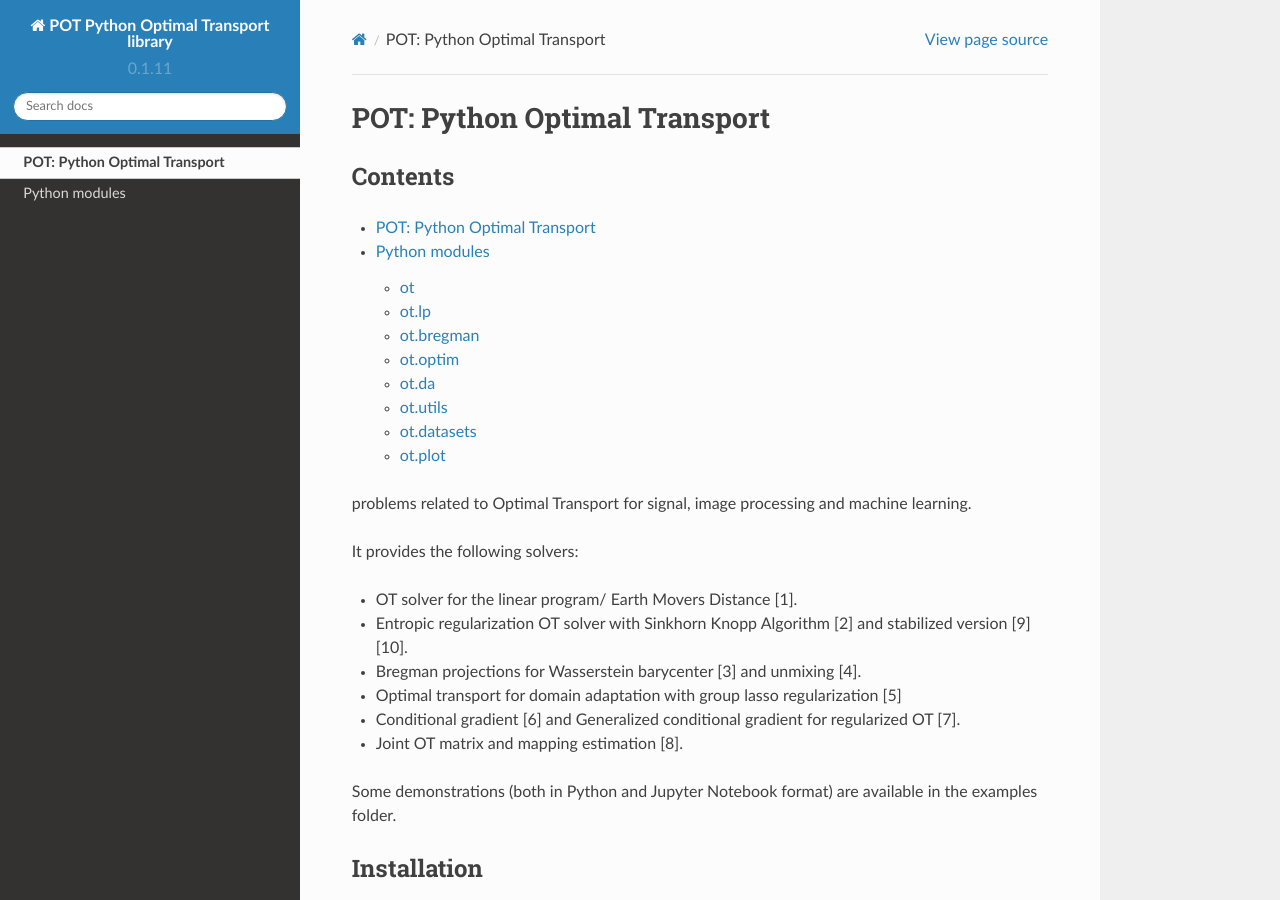
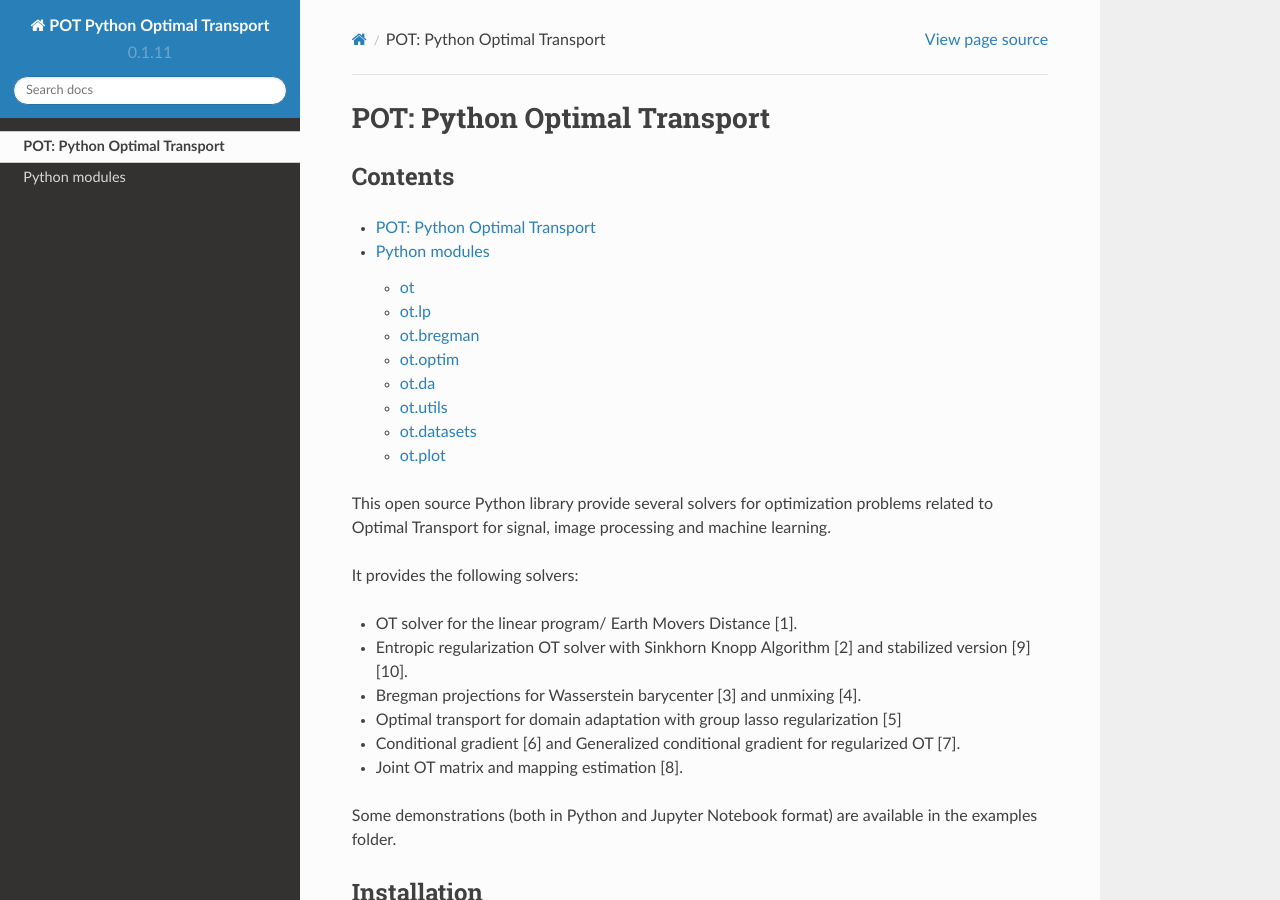
Before and after one commit to PythonOT/POT, a Sphinx documentation site: the page built from docs/source/index.rst, in a window 1280 px wide and 900 px high. Built offline with Sphinx 7.4.7 and the Read the Docs theme 2.0.0, drawn with Linux system fonts in a browser that asks for light colours; pages that are not in the unit, such as notebooks, are missing from menus; part of the change alters nothing that is shown.

```diff
--- a/docs/source/conf.py
+++ b/docs/source/conf.py
@@ -22,7 +22,7 @@ import sphinx_gallery
 #except ImportError:
 #    from mock import MagicMock
 
-# sys.path.insert(0, os.path.abspath("../.."))
+sys.path.insert(0, os.path.abspath("../.."))
 #sys.setrecursionlimit(1500)
 
 
@@ -58,7 +58,7 @@ extensions = [
     'sphinx.ext.ifconfig',
     'sphinx.ext.viewcode',
     'sphinx.ext.napoleon',
-    'sphinx_gallery.gen_gallery',
+#    'sphinx_gallery.gen_gallery',
 ]
 
 # Add any paths that contain templates here, relative to this directory.
@@ -70,13 +70,13 @@ templates_path = ['_templates']
 source_suffix = '.rst'
 
 # The encoding of source files.
-#source_encoding = 'utf-8-sig'
+source_encoding = 'utf-8-sig'
 
 # The master toctree document.
 master_doc = 'index'
 
 # General information about the project.
-project = u'POT Python Optimal Transport library'
+project = u'POT Python Optimal Transport'
 copyright = u'2016, Rémi Flamary, Nicolas Courty'
 author = u'Rémi Flamary, Nicolas Courty'
 
--- a/docs/source/index.rst
+++ b/docs/source/index.rst
@@ -17,7 +17,7 @@ Contents
    auto_examples
 
 .. include:: readme.rst
-    :start-line: 6
+    :start-line: 5
 
 
 Indices and tables
```
